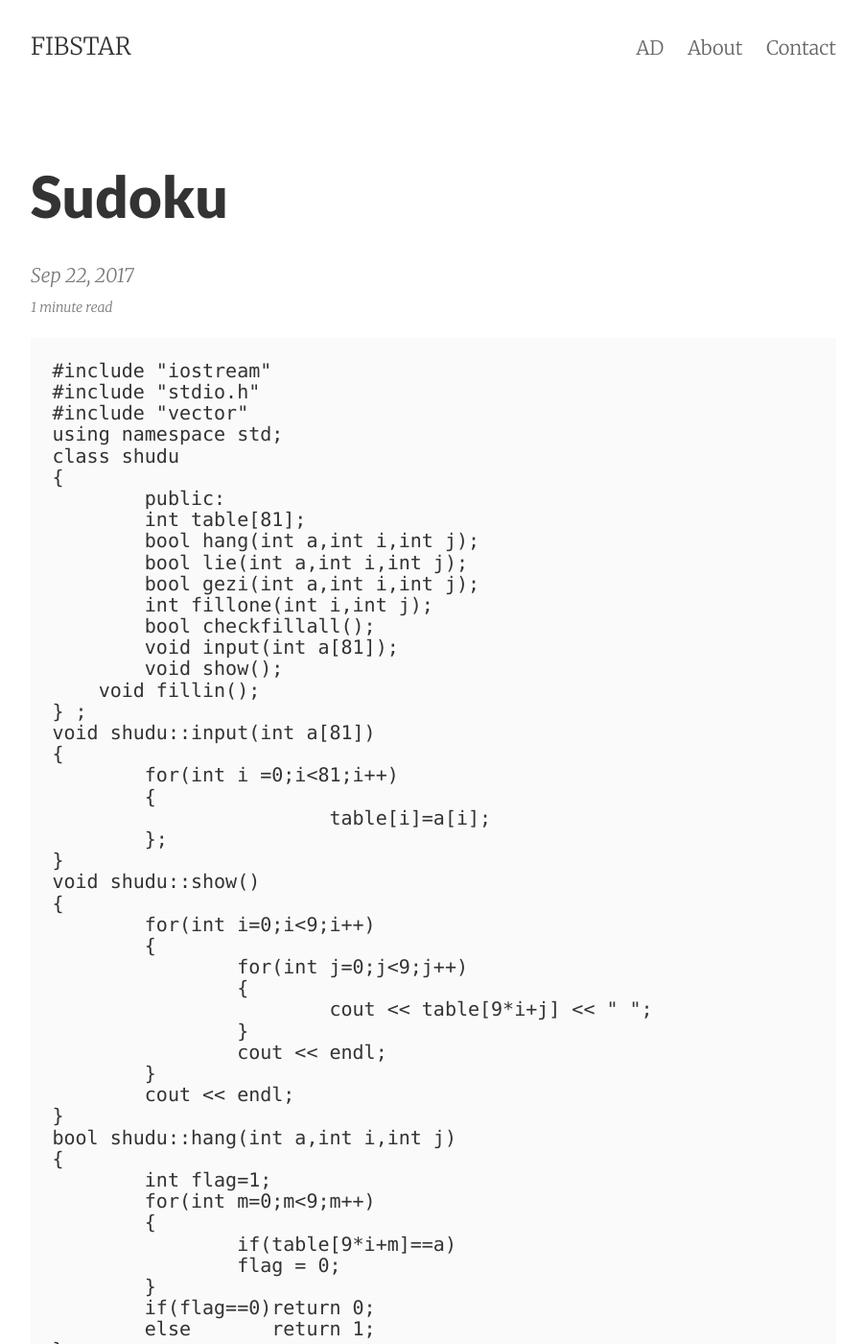
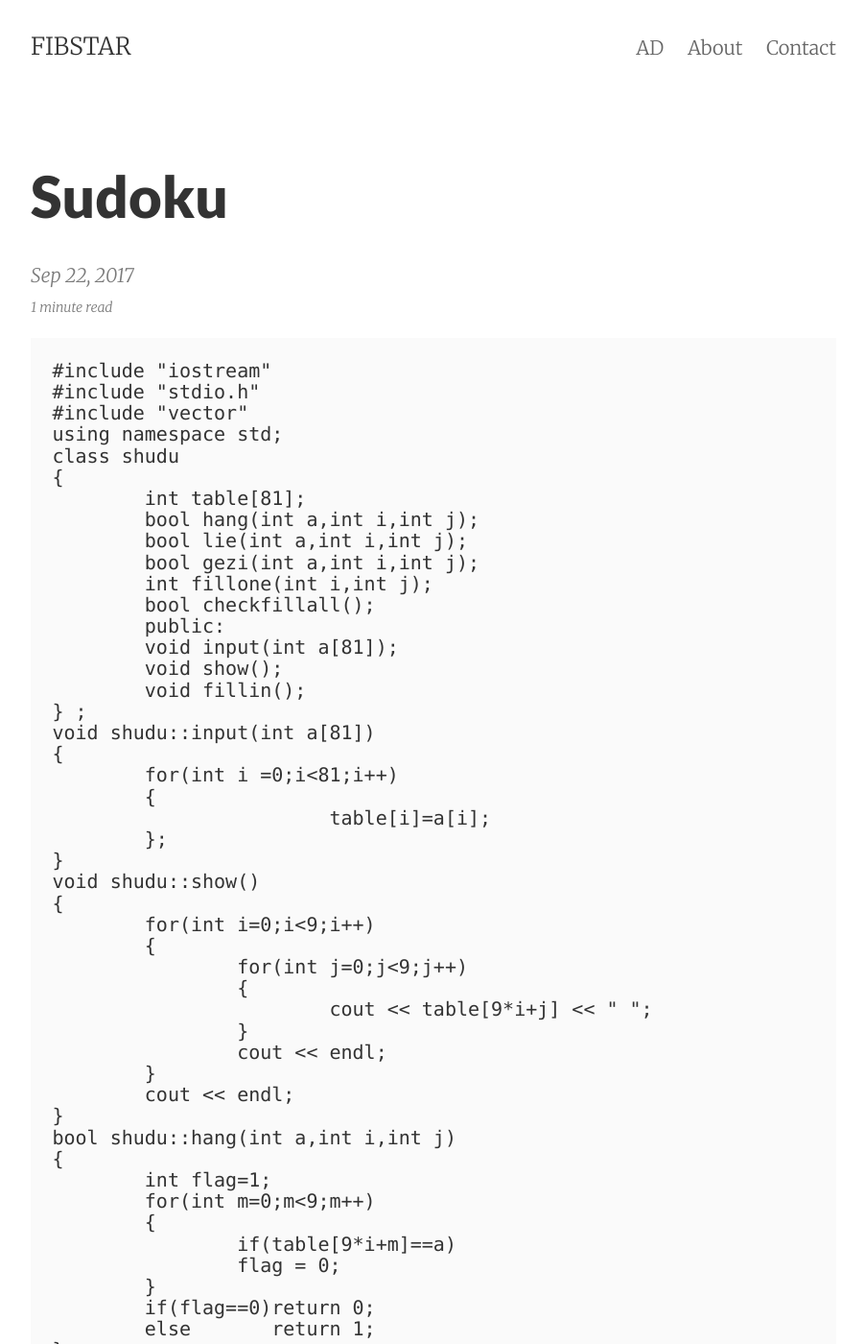
Before and after one commit to FIBSTAR/FIBSTAR.github.io, a Jekyll site: the page built from _posts/2017-09-22-01.md, in a window 1280 px wide and 1400 px high. Shown: the whole window at 96% size, without its empty margins (188-1090 px from the left). Built offline with Jekyll 4.4.1, drawn with Linux system fonts in a browser that asks for light colours; some of the changed text lies outside the part shown.

Commit message:
Update 2017-09-22-01.md

```diff
--- a/_posts/2017-09-22-01.md
+++ b/_posts/2017-09-22-01.md
@@ -15,16 +15,16 @@ categories: C++
 using namespace std;
 class shudu
 {
-	public:
 	int table[81];
 	bool hang(int a,int i,int j);
 	bool lie(int a,int i,int j);
 	bool gezi(int a,int i,int j);
 	int fillone(int i,int j);
 	bool checkfillall();
+	public:
 	void input(int a[81]);
 	void show();
-    void fillin();
+        void fillin();
 } ;
 void shudu::input(int a[81])
 {
```
